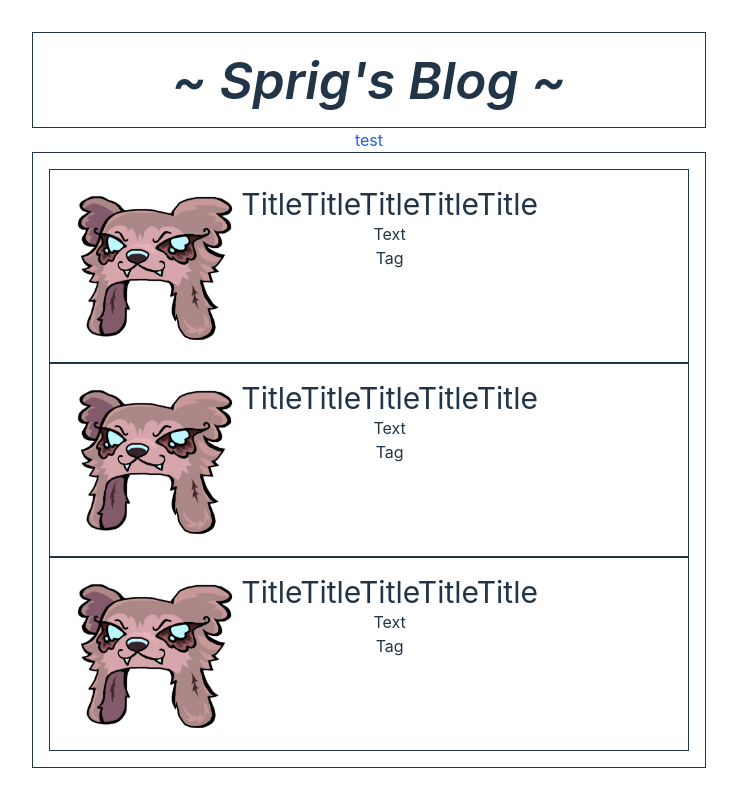
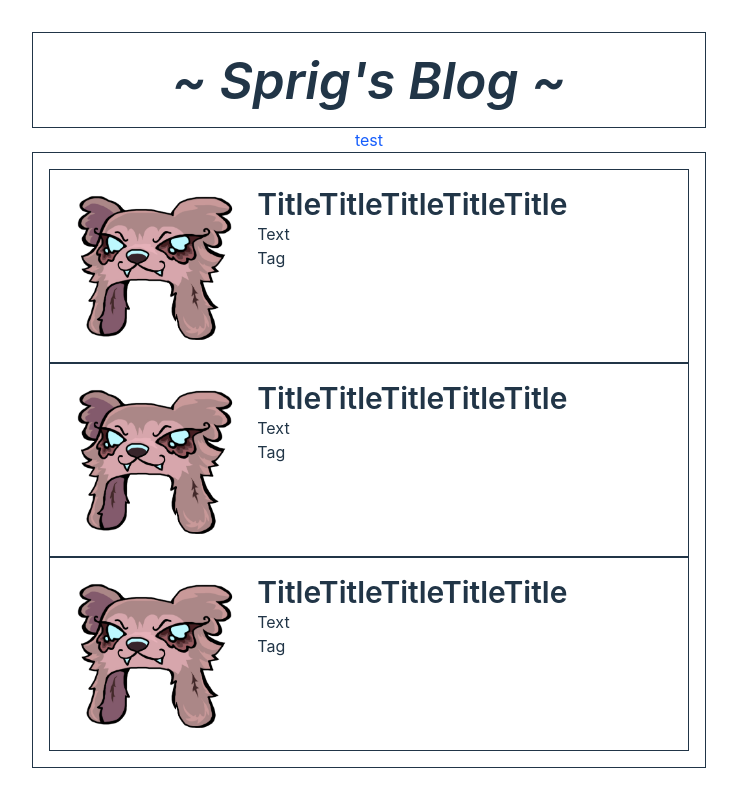
Before and after one commit to Sprigazalea/Blog-Website, a React (Vite) app: page / in a window 1280 px wide. Shown: the whole page, without its empty margins (271-1008 px from the left). Built offline with nearby package versions, Linux system fonts and the light colour scheme.

Commit message:
added more styles to test perviews

```diff
--- a/src/App.tsx
+++ b/src/App.tsx
@@ -10,25 +10,25 @@ function App() {
       <div className='w-90% h-auto border border-solid border-white-600' id='previews'>
         <div className='p-4'>
           <div className='flex p-4 border border-solid border-white-600' id='preview-1'>
-            <img className='max-h-40' src='00048.png'></img>
-            <div>
-              <h2 className='text-3xl'>TitleTitleTitleTitleTitle</h2>
+            <img className='max-h-40 pr-4' src='00048.png'></img>
+            <div className='text-left'>
+              <h2 className='text-3xl font-semibold'>TitleTitleTitleTitleTitle</h2>
               <p>Text</p>
               <a>Tag</a>
             </div>
           </div>
           <div className='flex p-4 border border-solid border-white-600' id='preview-2'>
-            <img className='max-h-40' src='00048.png'></img>
-            <div>
-              <h2 className='text-3xl'>TitleTitleTitleTitleTitle</h2>
+            <img className='max-h-40 pr-4' src='00048.png'></img>
+            <div className='text-left'>
+              <h2 className='text-3xl font-semibold'>TitleTitleTitleTitleTitle</h2>
               <p>Text</p>
               <a>Tag</a>
             </div>
           </div>
           <div className='flex p-4 border border-solid border-white-600' id='preview-3'>
-            <img className='max-h-40' src='00048.png'></img>
-            <div>
-              <h2 className='text-3xl'>TitleTitleTitleTitleTitle</h2>
+            <img className='max-h-40 pr-4' src='00048.png'></img>
+            <div className='text-left'>
+              <h2 className='text-3xl font-semibold'>TitleTitleTitleTitleTitle</h2>
               <p>Text</p>
               <a>Tag</a>
             </div>
```
